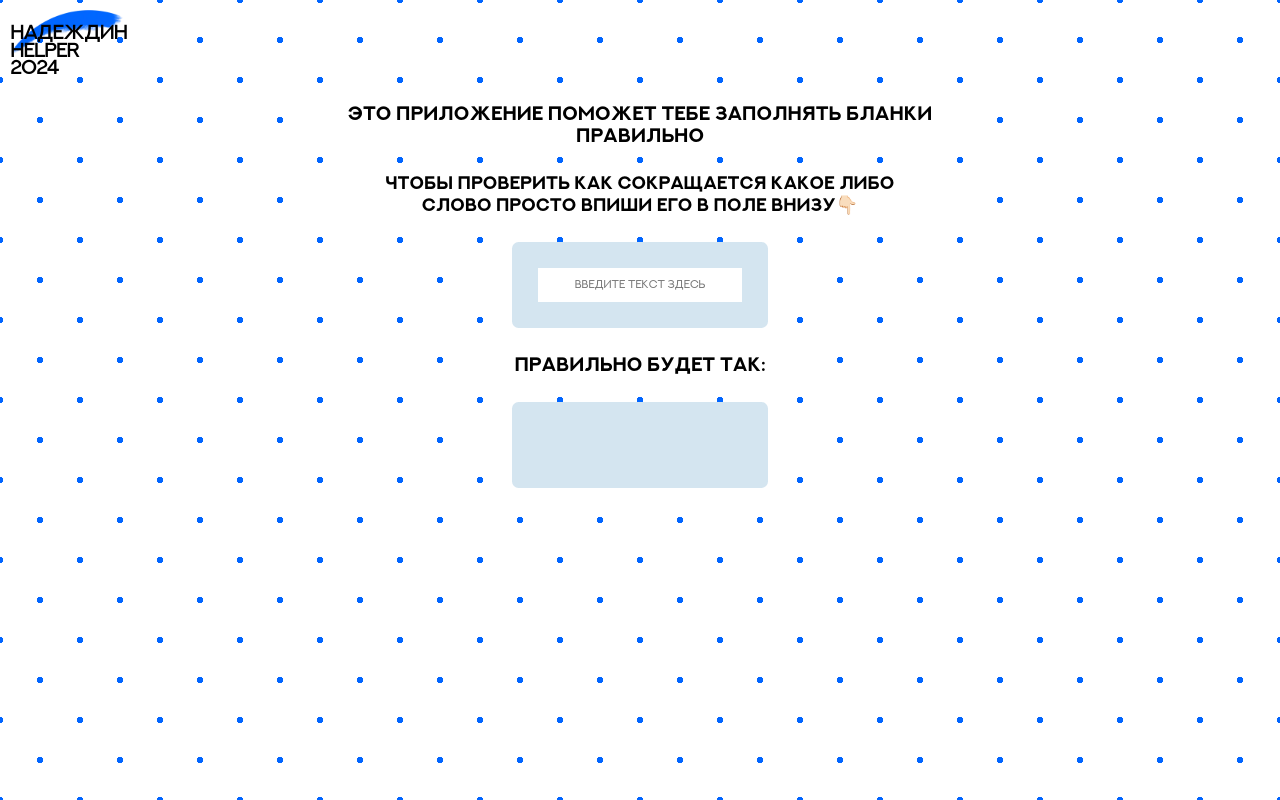
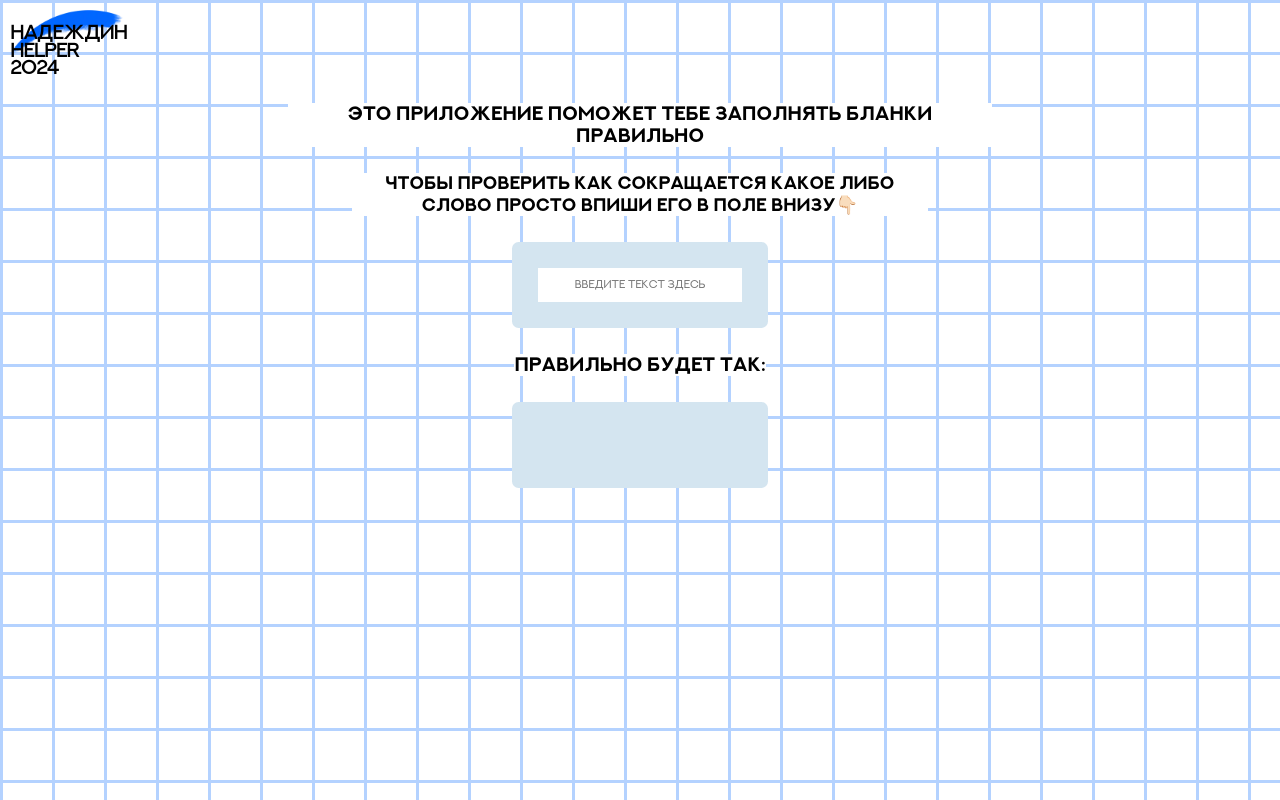
Before and after one commit to SawMassacre/NadezhdinHelper, a Vue app: page / in a window 1280 px wide. Built offline with nearby package versions, Linux system fonts and the light colour scheme.

Commit message:
style: Changed background pattern

```diff
--- a/src/App.vue
+++ b/src/App.vue
@@ -34,10 +34,10 @@ export default {
 body {
   font-family: "NEXT ART", sans-serif;
   background-color: #fff;
-  background-image: radial-gradient(#0165ff 3px, transparent 2px),
-    radial-gradient(#0165ff 3px, #fff 2px);
-  background-size: 80px 80px;
-  background-position: 0 0, 40px 40px;
+  opacity: 1;
+  background-image: linear-gradient(#b4d2ff 2.6px, transparent 2.6px),
+    linear-gradient(to right, #b4d2ff 2.6px, #fff 2.6px);
+  background-size: 52px 52px;
 }
 
 strong {
```
